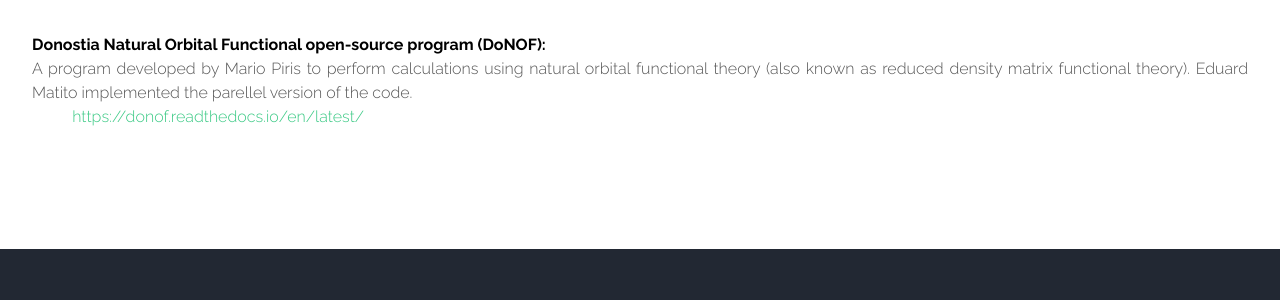
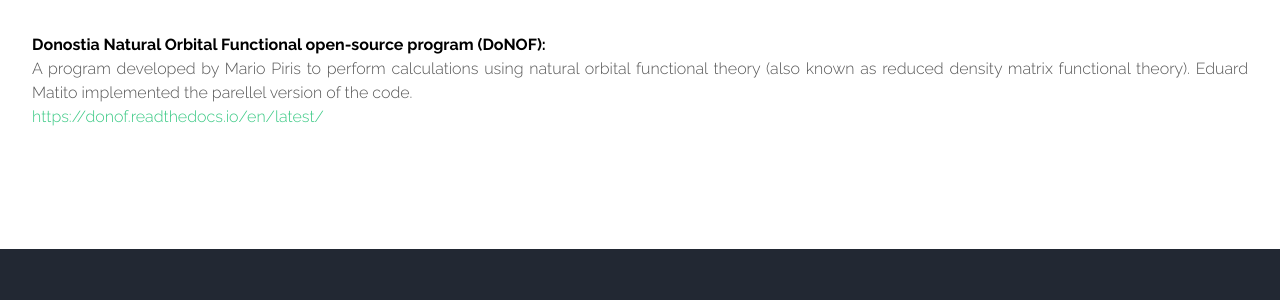
Before and after one commit to old-jekyll-templates/Horizons-Jekyll-Theme, a Jekyll site: the page built from resources.html, in a window 1280 px wide and 900 px high, scrolled down 496 px. Shown: the part 150-450 px from the top of the window. Built offline with Jekyll 4.4.1, drawn with Linux system fonts in a browser that asks for light colours.

Commit message:
Update resources.html

```diff
--- a/resources.html
+++ b/resources.html
@@ -25,7 +25,7 @@ layout: main
            </b>  </font> A program developed by Pedro Salvador and Eloy Ramos-Cordoba to perform calculations of atomic populations, bond orders, local spin analysis and effective oxidation states, among other capabilities. <br>
  <p style="text-align:justify; text-justify:inter-ideograph;"> <font color="#000000"> <b> Donostia Natural Orbital Functional open-source program (DoNOF): <br>
 </b>  </font> A program developed by Mario Piris to perform calculations using natural orbital functional theory (also known as reduced density matrix functional theory). Eduard Matito implemented the parellel version of the code. <br>
- <a href= https://donof.readthedocs.io/en/latest/ target="_blank" style="text-decoration:none"> </font> &emsp; &emsp; https://donof.readthedocs.io/en/latest/  </a > <br>
+ <a href= https://donof.readthedocs.io/en/latest/ target="_blank" style="text-decoration:none"> </font> https://donof.readthedocs.io/en/latest/  </a > <br>
 	<br>
 
 					</section>
```
